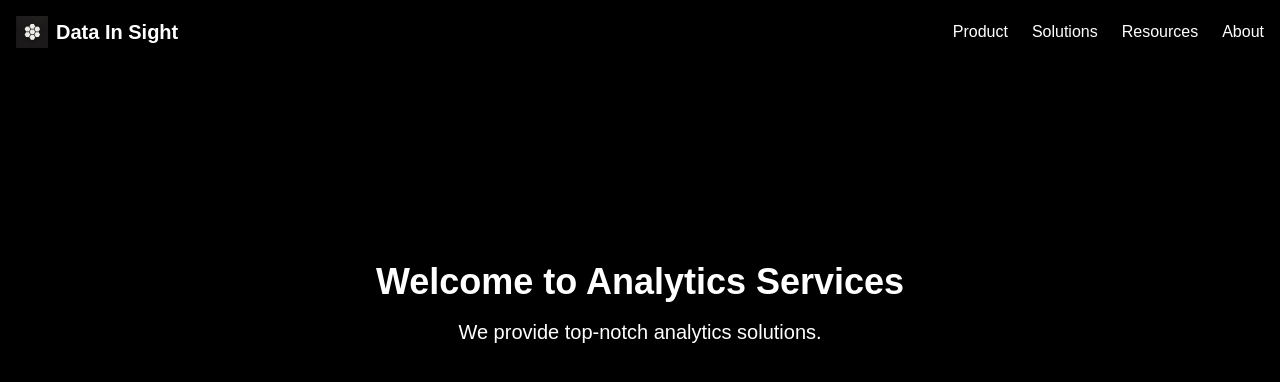
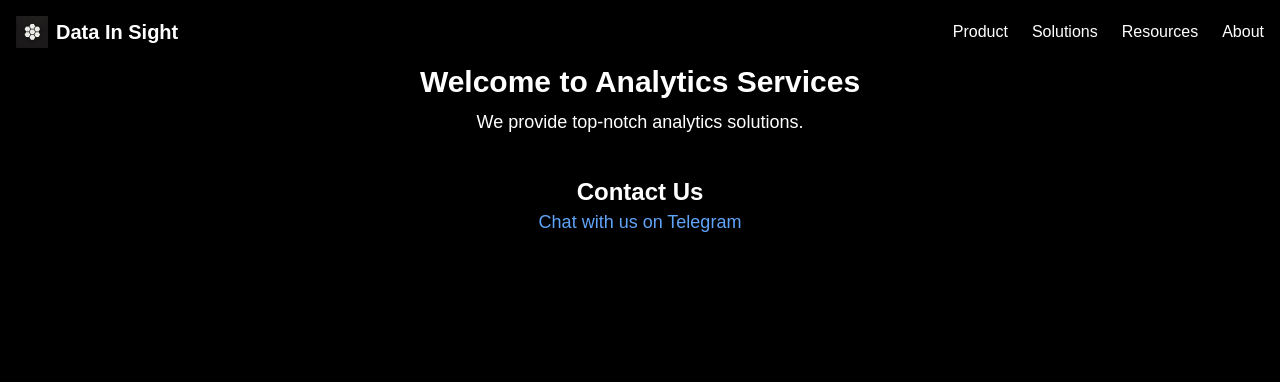
Before and after one commit to KseniiaBogatenkova/analytics-services, a React (Create React App) app: page / in a window 1280 px wide. Shown: the top 382 px of the page. Built offline with nearby package versions, Linux system fonts and the light colour scheme.

Commit message:
Updated project with latest changes

```diff
--- a/src/pages/Home.js
+++ b/src/pages/Home.js
@@ -1,12 +1,25 @@
-export default function Home() {
+import React from "react";
+
+const Home = () => {
   return (
-    <section className="flex flex-col items-center justify-center text-center min-h-[60vh] px-4">
-      <h1 className="text-2xl sm:text-3xl lg:text-4xl font-bold mb-4">
-        Welcome to Analytics Services
-      </h1>
-      <p className="text-md sm:text-lg lg:text-xl">
-        We provide top-notch analytics solutions.
-      </p>
-    </section>
+    <div className="text-center text-white">
+      <h1 className="text-3xl font-bold">Welcome to Analytics Services</h1>
+      <p className="text-lg mt-2">We provide top-notch analytics solutions.</p>
+
+      {/* Contact Section */}
+      <div className="mt-10">
+        <h2 className="text-2xl font-semibold">Contact Us</h2>
+        <a
+          href="https://t.me/Data_In_Sight"
+          target="_blank"
+          rel="noopener noreferrer"
+          className="text-blue-400 text-lg hover:underline"
+        >
+          Chat with us on Telegram
+        </a>
+      </div>
+    </div>
   );
-}
+};
+
+export default Home;
```
